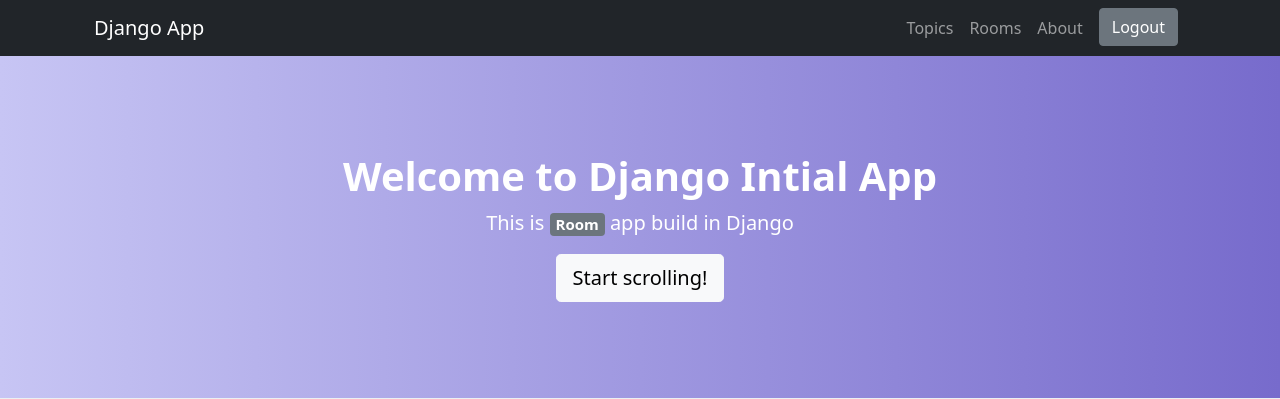
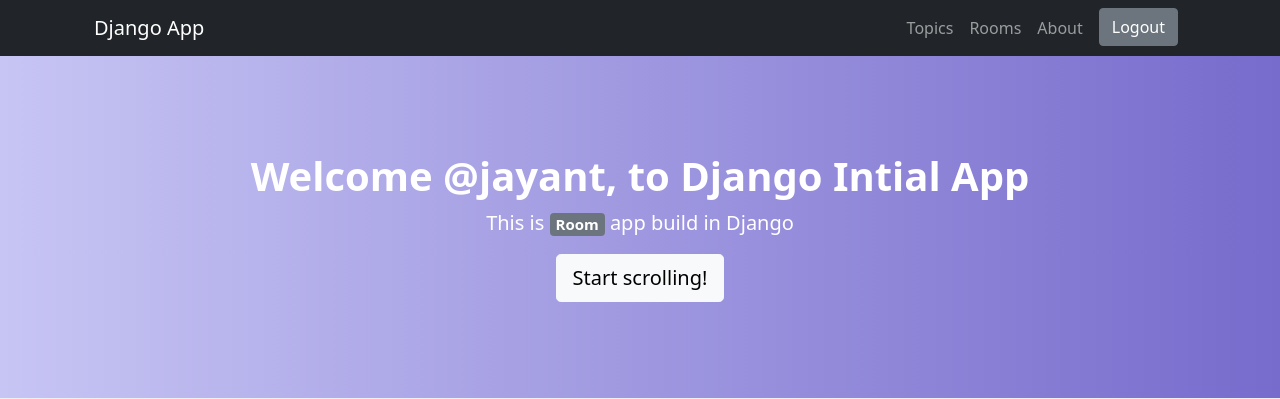
Before and after one commit to jayant-lumino/django-room-app, a Django app: page / in a window 1280 px wide. Shown: the top 399 px of the page. Run offline with Django 3.2, Linux system fonts and the light colour scheme; a user stored in the database is signed in; data comes from the database, SQL or seed files in the repository; both versions use the stored data as it was after the commit; some libraries are stand-ins or nearby versions.

Commit message:
Show username on home page if one logged in

```diff
--- a/base/templates/base/home.html
+++ b/base/templates/base/home.html
@@ -4,7 +4,13 @@
     <!-- Header-->
     <header class="bg-primary bg-gradient text-white">
         <div class="container px-4 text-center">
-            <h1 class="fw-bolder">Welcome to Django Intial App</h1>
+            <h1 class="fw-bolder">Welcome
+
+                {% if request.user.is_authenticated %}
+                    @{{ request.user }},
+                {% endif %}
+
+                to Django Intial App</h1>
             <p class="lead">This is <span class="text-lg badge badge-secondary">Room</span> app build in Django</p>
             <a class="btn btn-lg btn-light" href="#room-cards">Start scrolling!</a>
         </div>
```
Also changed, not shown: db.sqlite3.
